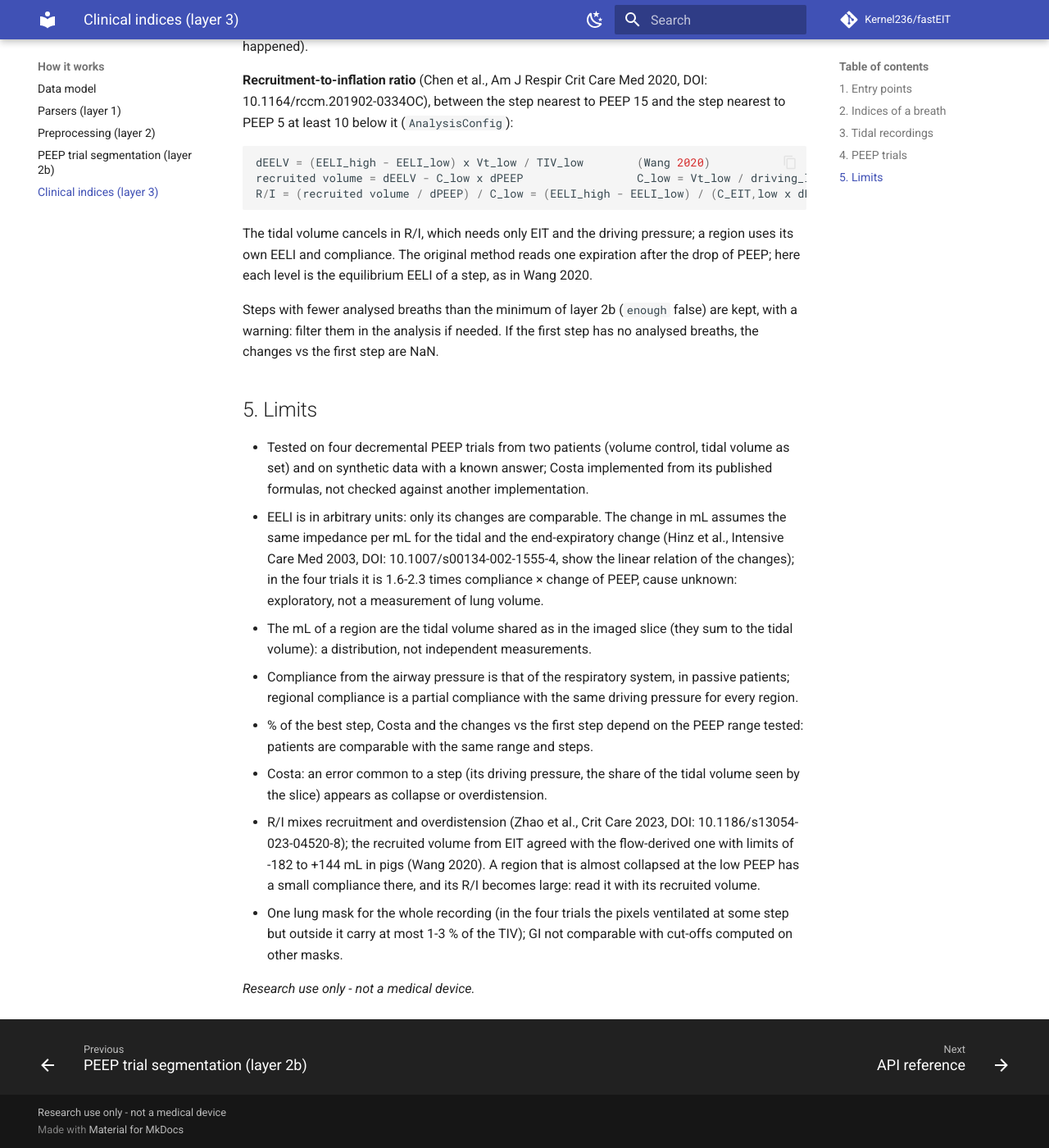
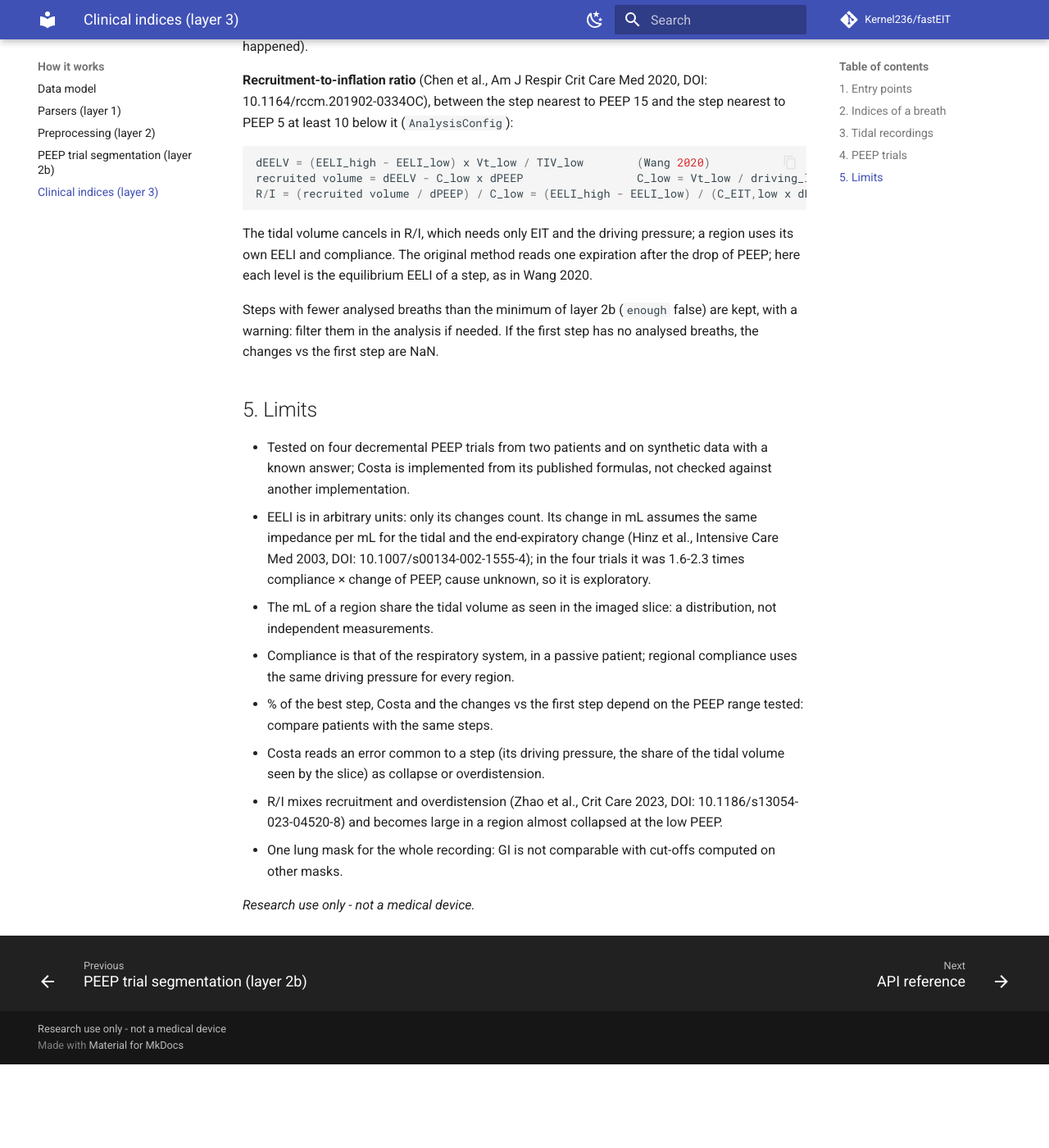
Before and after one commit to Kernel236/fastEIT, an MkDocs documentation site: the page built from docs/features.md, in a window 1280 px wide and 1400 px high, scrolled down 4503 px. Shown: the whole window at 82% size. Built offline with MkDocs 1.6.1 and Material for MkDocs 9.7.7, drawn with Linux system fonts in a browser that asks for light colours; comment, search, counter and statistics services are not loaded; the version menu is left out; after the commit the page ends 5801 px from its top, so only the background shows below that.

Commit message:
docs: limits are only what is not validated or cannot be done; notes with a fix moved to their section

```diff
--- a/docs/features.md
+++ b/docs/features.md
@@ -159,30 +159,25 @@ first step has no analysed breaths, the changes vs the first step are NaN.
 
 ## 5. Limits
 
-- Tested on four decremental PEEP trials from two patients (volume control, tidal volume as
-  set) and on synthetic data with a known answer; Costa implemented from its published
-  formulas, not checked against another implementation.
-- EELI is in arbitrary units: only its changes are comparable. The change in mL assumes the
-  same impedance per mL for the tidal and the end-expiratory change (Hinz et al.,
-  Intensive Care Med 2003, DOI: 10.1007/s00134-002-1555-4, show the linear relation of the
-  changes); in the four trials it is 1.6-2.3 times compliance × change of PEEP, cause
-  unknown: exploratory, not a measurement of lung volume.
-- The mL of a region are the tidal volume shared as in the imaged slice (they sum to the
-  tidal volume): a distribution, not independent measurements.
-- Compliance from the airway pressure is that of the respiratory system, in passive
-  patients; regional compliance is a partial compliance with the same driving pressure
-  for every region.
+- Tested on four decremental PEEP trials from two patients and on synthetic data with a
+  known answer; Costa is implemented from its published formulas, not checked against
+  another implementation.
+- EELI is in arbitrary units: only its changes count. Its change in mL assumes the same
+  impedance per mL for the tidal and the end-expiratory change (Hinz et al., Intensive
+  Care Med 2003, DOI: 10.1007/s00134-002-1555-4); in the four trials it was 1.6-2.3
+  times compliance × change of PEEP, cause unknown, so it is exploratory.
+- The mL of a region share the tidal volume as seen in the imaged slice: a distribution,
+  not independent measurements.
+- Compliance is that of the respiratory system, in a passive patient; regional compliance
+  uses the same driving pressure for every region.
 - % of the best step, Costa and the changes vs the first step depend on the PEEP range
-  tested: patients are comparable with the same range and steps.
-- Costa: an error common to a step (its driving pressure, the share of the tidal volume
-  seen by the slice) appears as collapse or overdistension.
+  tested: compare patients with the same steps.
+- Costa reads an error common to a step (its driving pressure, the share of the tidal
+  volume seen by the slice) as collapse or overdistension.
 - R/I mixes recruitment and overdistension (Zhao et al., Crit Care 2023, DOI:
-  10.1186/s13054-023-04520-8); the recruited volume from EIT agreed with the flow-derived
-  one with limits of -182 to +144 mL in pigs (Wang 2020). A region that is almost
-  collapsed at the low PEEP has a small compliance there, and its R/I becomes large: read
-  it with its recruited volume.
-- One lung mask for the whole recording (in the four trials the pixels ventilated at some
-  step but outside it carry at most 1-3 % of the TIV); GI not comparable with cut-offs
-  computed on other masks.
+  10.1186/s13054-023-04520-8) and becomes large in a region almost collapsed at the low
+  PEEP.
+- One lung mask for the whole recording: GI is not comparable with cut-offs computed on
+  other masks.
 
 *Research use only - not a medical device.*
```
Also changed, not shown: docs/export.md (+3 -15 lines), docs/preprocessing.md (+14 -22 lines), docs/segmentation.md (+2 -6 lines), 1 other file.
